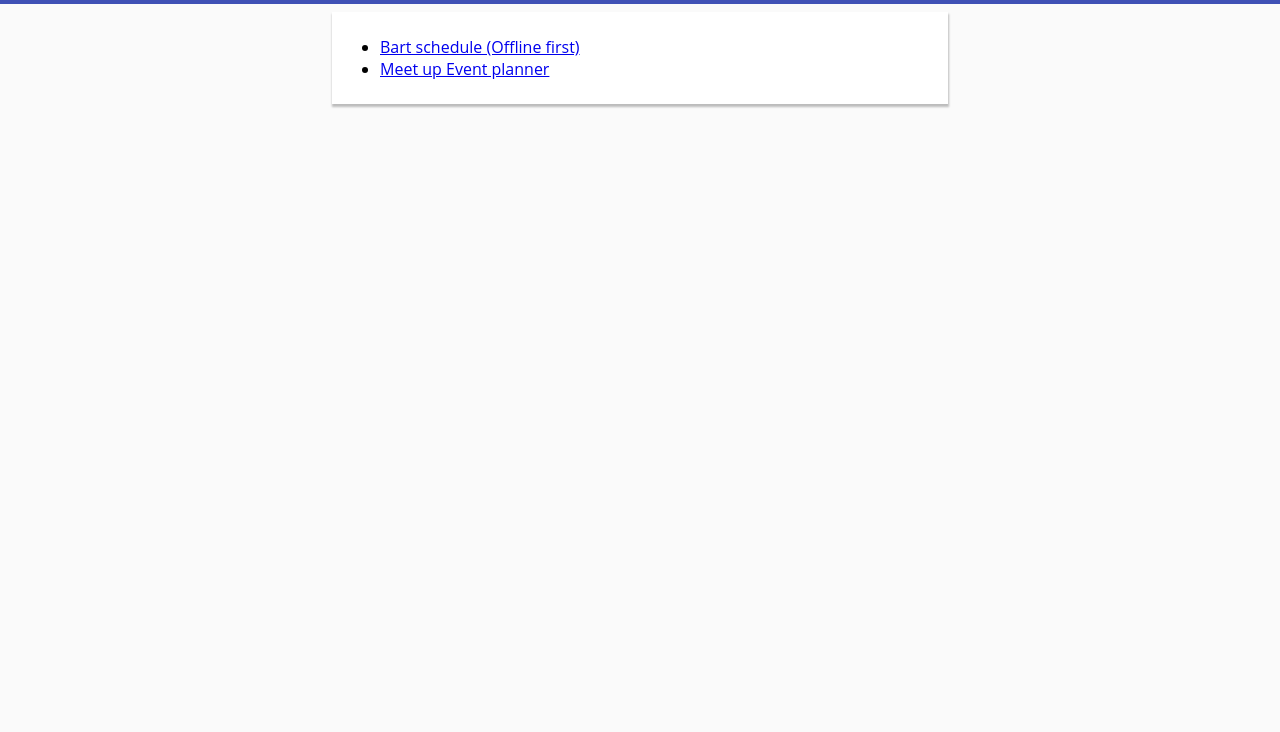
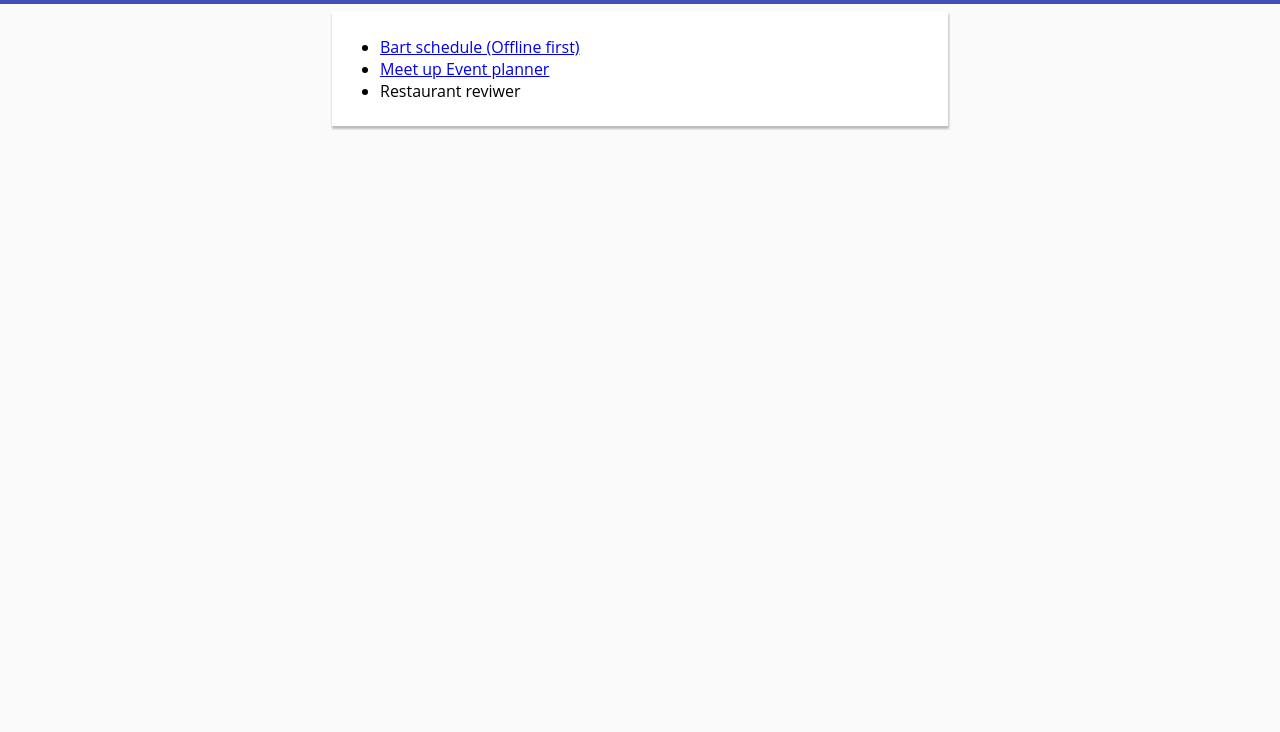
Before and after one commit to hanaraya/hanaraya.github.io, a plain HTML site: page index.html in a window 1280 px wide. Shown: the part 68-800 px from the top of the page. Drawn offline with Linux system fonts and the light colour scheme.

Commit message:
feat: add link for new project

```diff
--- a/index.html
+++ b/index.html
@@ -11,11 +11,12 @@
 	</header>
 	<div class="main">
 		<div class="display-section">
-	<ul>
-		<li><a href="http://hanaraya.github.io/public-transportation-app/">Bart schedule (Offline first)</a></li>
-		<li><a href="http://hanaraya.github.io/meet-up-event-planner/">Meet up Event planner</a></li>
-	</ul>
-	</div>
+			<ul>
+				<li><a href="http://hanaraya.github.io/public-transportation-app/">Bart schedule (Offline first)</a></li>
+				<li><a href="http://hanaraya.github.io/meet-up-event-planner/">Meet up Event planner</a></li>
+				<li>Restaurant reviwer</li>
+			</ul>
+		</div>
 	</div>
 </body>
 </html>
```
